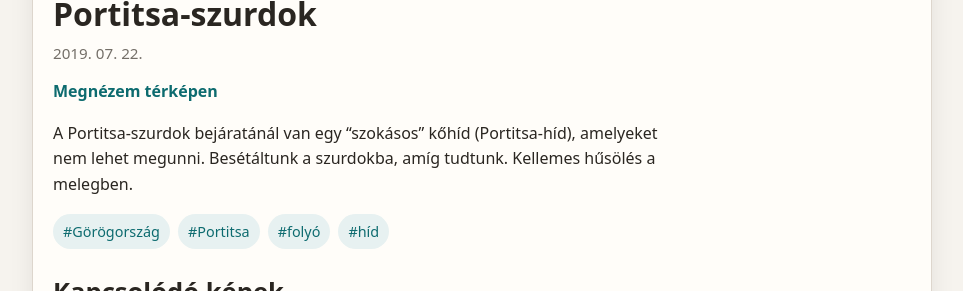
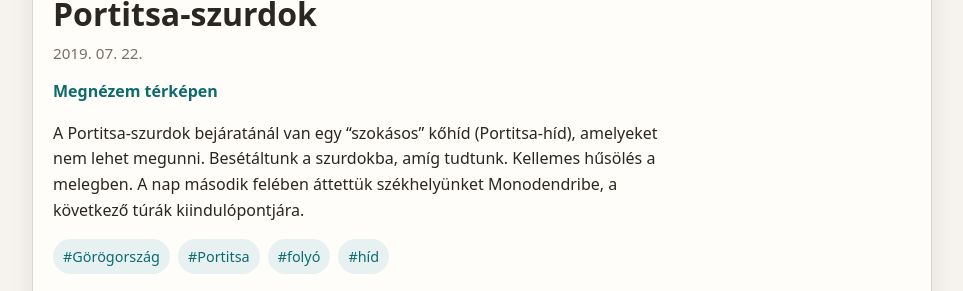
Before and after one commit to havassy/fotoblog, a Jekyll site: the page built from _posts/2019-07-22-portitsa_szurdok.md, in a window 1280 px wide and 900 px high, scrolled down 655 px, cut to the strip 138-429 px from the top of the window. Shown: the whole strip, without its empty margins (158-1121 px from the left). Built offline with Jekyll 4.4.1, drawn with Linux system fonts in a browser that asks for light colours.

Commit message:
Auto-create/update posts from images [skip ci]

```diff
--- a/_posts/2019-07-22-portitsa_szurdok.md
+++ b/_posts/2019-07-22-portitsa_szurdok.md
@@ -17,4 +17,4 @@ tags:
 description: "A Portitsa-szurdok bejáratánál van egy 'szokásos' kőhíd (Portitsa-híd), amelyeket nem lehet megunni."
 ---
 
-A Portitsa-szurdok bejáratánál van egy "szokásos" kőhíd (Portitsa-híd), amelyeket nem lehet megunni. Besétáltunk a szurdokba, amíg tudtunk. Kellemes hűsölés a melegben.
+A Portitsa-szurdok bejáratánál van egy "szokásos" kőhíd (Portitsa-híd), amelyeket nem lehet megunni. Besétáltunk a szurdokba, amíg tudtunk. Kellemes hűsölés a melegben. A nap második felében áttettük székhelyünket Monodendribe, a következő túrák kiindulópontjára.
```
